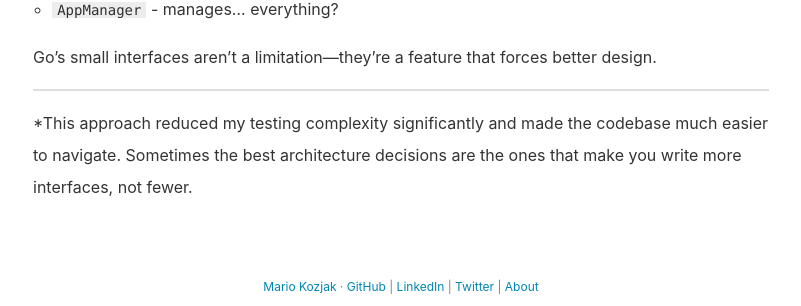
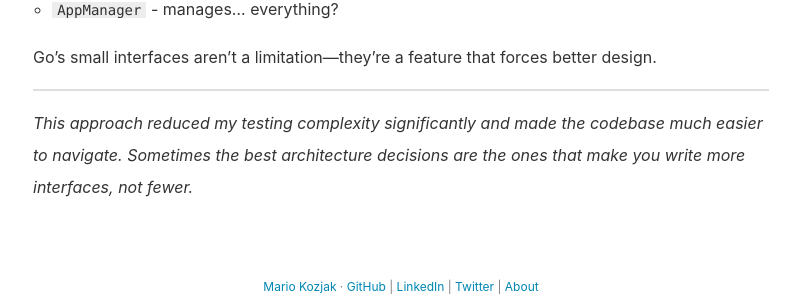
Before and after one commit to mkozjak/mkozjak.github.io, a Jekyll site: the page built from _posts/2025-10-15-go-interface-segregation-principle.md, in a window 1280 px wide and 900 px high, scrolled down 2783 px. Shown: the part 545-851 px from the top of the window, without its empty margins (239-1040 px from the left). Built offline with Jekyll 4.4.1, drawn with Linux system fonts in a browser that asks for light colours.

```diff
--- a/_posts/2025-10-15-go-interface-segregation-principle.md
+++ b/_posts/2025-10-15-go-interface-segregation-principle.md
@@ -133,4 +133,4 @@ Go's small interfaces aren't a limitation—they're a feature that forces better
 
 ---
 
-*This approach reduced my testing complexity significantly and made the codebase much easier to navigate. Sometimes the best architecture decisions are the ones that make you write more interfaces, not fewer.
+*This approach reduced my testing complexity significantly and made the codebase much easier to navigate. Sometimes the best architecture decisions are the ones that make you write more interfaces, not fewer.*
```
